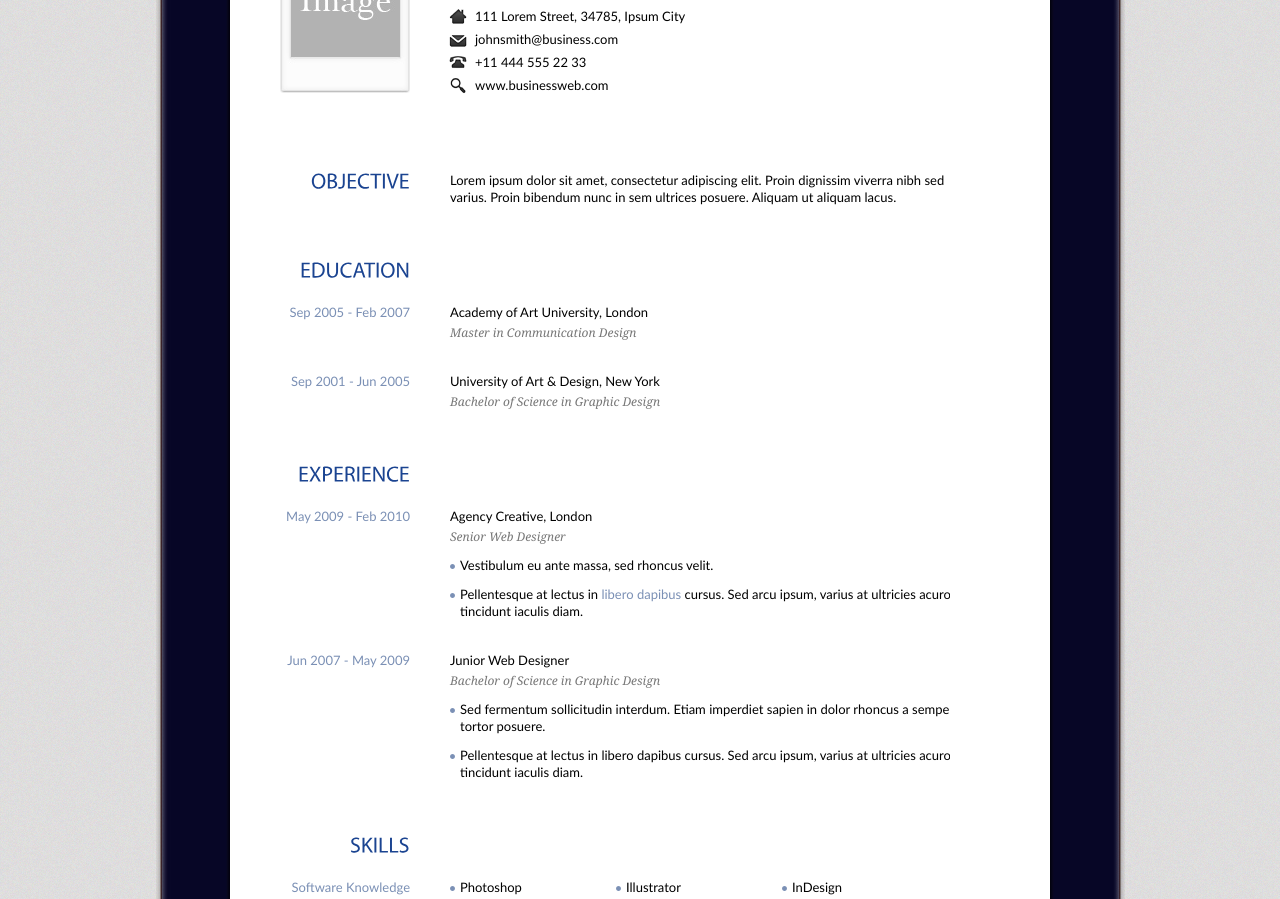
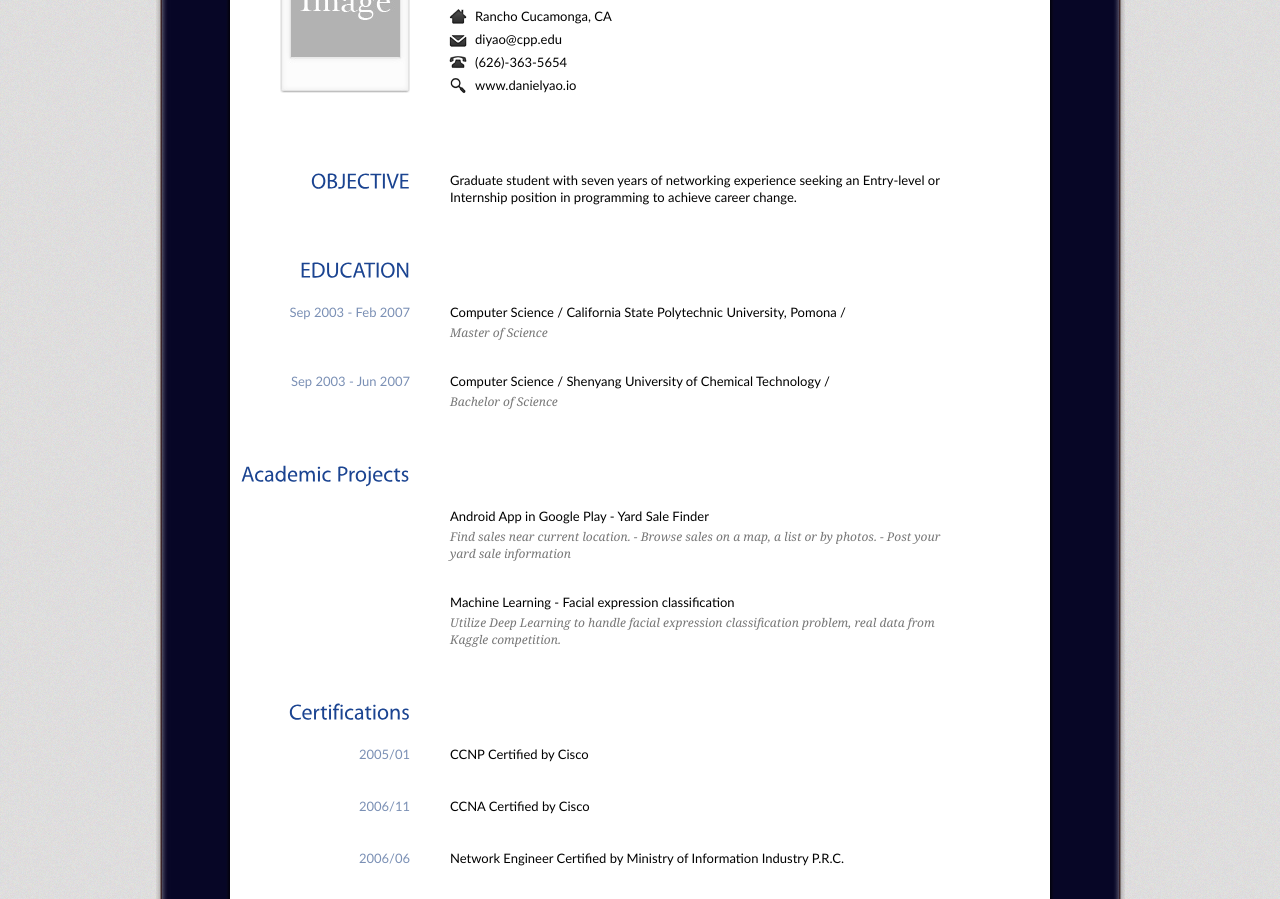
Before and after one commit to danielyaodi/danielyaodi.github.io, a plain HTML site: page index.html in a window 1280 px wide. Shown: the part 339-1238 px from the top of the page. Drawn offline with Linux system fonts and the light colour scheme.

Commit message:
Add files via upload

```diff
--- a/index.html
+++ b/index.html
@@ -37,13 +37,13 @@
           <!-- End Image -->
           <!-- Begin Personal Information -->
           <div class="self">
-            <h1 class="name">John Smith <br />
+            <h1 class="name">Di Yao <br />
               <span>Interactive Designer</span></h1>
             <ul>
-              <li class="ad">111 Lorem Street, 34785, Ipsum City</li>
-              <li class="mail">johnsmith@business.com</li>
-              <li class="tel">+11 444 555 22 33</li>
-              <li class="web">www.businessweb.com</li>
+              <li class="ad">Rancho Cucamonga, CA</li>
+              <li class="mail">diyao@cpp.edu</li>
+              <li class="tel">(626)-363-5654</li>
+              <li class="web">www.danielyao.io</li>
             </ul>
           </div>
           <!-- End Personal Information -->
@@ -62,47 +62,82 @@
         <!-- Begin 1st Row -->
         <div class="entry">
           <h2>OBJECTIVE</h2>
-          <p>Lorem ipsum dolor sit amet, consectetur adipiscing elit. Proin dignissim viverra nibh sed varius. Proin bibendum nunc in sem ultrices posuere. Aliquam ut aliquam lacus.</p>
+          <p>Graduate student with seven years of networking experience seeking an Entry-level or Internship position in programming to achieve career change.</p>
         </div>
         <!-- End 1st Row -->
         <!-- Begin 2nd Row -->
         <div class="entry">
           <h2>EDUCATION</h2>
           <div class="content">
-            <h3>Sep 2005 - Feb 2007</h3>
-            <p>Academy of Art University, London <br />
-              <em>Master in Communication Design</em></p>
+            <h3>Sep 2003 - Feb 2007</h3>
+            <p>Computer Science / California State Polytechnic University, Pomona /<br />
+              <em>Master of Science   </em></p>
           </div>
           <div class="content">
-            <h3>Sep 2001 - Jun 2005</h3>
-            <p>University of Art &amp; Design, New York <br />
-              <em>Bachelor of Science in Graphic Design</em></p>
+            <h3>Sep 2003 - Jun 2007</h3>
+            <p>Computer Science / Shenyang University of Chemical Technology /  <br />
+              <em>Bachelor of Science</em></p>
           </div>
         </div>
         <!-- End 2nd Row -->
-        <!-- Begin 3rd Row -->
+
+
+		<!-- Begin Acadymic Project Row -->
+        <div class="entry">
+          <h2>Academic Projects</h2>
+          <div class="content">
+            <h3> </h3>
+            <p>Android App in Google Play - Yard Sale Finder<br />
+              <em>Find sales near current location. - Browse sales on a map, a list or by photos.
+						- Post your yard sale information</em></p>
+          </div>
+          <div class="content">
+            <h3> </h3>
+            <p>Machine Learning - Facial expression classification  <br />
+              <em>Utilize Deep Learning to handle facial expression classification problem, real data from Kaggle competition.
+				</em></p>
+          </div>
+        </div>
+        <!-- End Acadymic Project Row -->
+		<!-- Begin Certifications Row -->
+        <div class="entry">
+          <h2>Certifications</h2>
+          <div class="content">
+            <h3>2005/01</h3>
+            <p>CCNP    Certified by Cisco<br />
+              <em> </em></p>
+          </div>
+          <div class="content">
+            <h3>2006/11   </h3>
+            <p>CCNA    Certified by Cisco  <br />
+              <em> </em></p>
+          </div>
+			<div class="content">
+            <h3>2006/06    </h3>
+            <p>Network Engineer      Certified by Ministry of Information Industry P.R.C. <br />
+              <em> </em></p>
+          </div>
+
+        </div>
+        <!-- End Certifications Row -->
+
+        <!-- Begin Work History Row -->
         <div class="entry">
           <h2>EXPERIENCE</h2>
           <div class="content">
-            <h3>May 2009 - Feb 2010</h3>
-            <p>Agency Creative, London <br />
-              <em>Senior Web Designer</em></p>
+            <h3>Jul 2010 - May 2017</h3>
+            <p>PowerbassUSA, Inc.                    Ontario, California.<br />
+              <em>Network Administrator</em></p>
             <ul class="info">
-              <li>Vestibulum eu ante massa, sed rhoncus velit.</li>
-              <li>Pellentesque at lectus in <a href="#">libero dapibus</a> cursus. Sed arcu ipsum, varius at ultricies acuro, tincidunt iaculis diam.</li>
-            </ul>
-          </div>
-          <div class="content">
-            <h3>Jun 2007 - May 2009</h3>
-            <p>Junior Web Designer <br />
-              <em>Bachelor of Science in Graphic Design</em></p>
-            <ul class="info">
-              <li>Sed fermentum sollicitudin interdum. Etiam imperdiet sapien in dolor rhoncus a semper tortor posuere. </li>
-              <li>Pellentesque at lectus in libero dapibus cursus. Sed arcu ipsum, varius at ultricies acuro, tincidunt iaculis diam.</li>
+              <li>Configured and managed AD, Exchange, DHCP, VPN, Switches, Routers, firewalls, and security appliances.</li>
+              <li>Diagnosed and resolved all network related issues. </li>
+			  <li>Supported and maintained LAN/WAN and related equipment.</li>
+              <li>Desktop support to all employees.</li>
+			<li>Linux VPS & Amazon AWS website maintenance. SMTP/ POP3/IMAP email server maintenance. Migration to MS Office 365.   </li>
             </ul>
           </div>
         </div>
-        <!-- End 3rd Row -->
+        <!-- End Work History Row -->
         <!-- Begin 4th Row -->
         <div class="entry">
           <h2>SKILLS</h2>
@@ -133,21 +168,7 @@
           </div>
         </div>
         <!-- End 4th Row -->
-         <!-- Begin 5th Row -->
-        <div class="entry">
-        <h2>WORKS</h2>
-        	<ul class="works">
-        		<li><a href="images/1.jpg" rel="gallery" title="Lorem ipsum dolor sit amet."><img src="images/image.jpg" alt="" /></a></li>
-        		<li><a href="images/2.jpg" rel="gallery" title="Lorem ipsum dolor sit amet."><img src="images/image.jpg" alt="" /></a></li>
-        		<li><a href="images/3.jpg" rel="gallery" title="Lorem ipsum dolor sit amet."><img src="images/image.jpg" alt="" /></a></li>
-        		<li><a href="images/1.jpg" rel="gallery" title="Lorem ipsum dolor sit amet."><img src="images/image.jpg" alt="" /></a></li>
-        		<li><a href="images/2.jpg" rel="gallery" title="Lorem ipsum dolor sit amet."><img src="images/image.jpg" alt="" /></a></li>
-        		<li><a href="images/3.jpg" rel="gallery" title="Lorem ipsum dolor sit amet."><img src="images/image.jpg" alt="" /></a></li>
-        		<li><a href="images/1.jpg" rel="gallery" title="Lorem ipsum dolor sit amet."><img src="images/image.jpg" alt="" /></a></li>
-        		<li><a href="images/1.jpg" rel="gallery" title="Lorem ipsum dolor sit amet."><img src="images/image.jpg" alt="" /></a></li>
-        	</ul>
-        </div>
-        <!-- Begin 5th Row -->
+
       </div>
       <div class="clear"></div>
       <div class="paper-bottom"></div>
```
